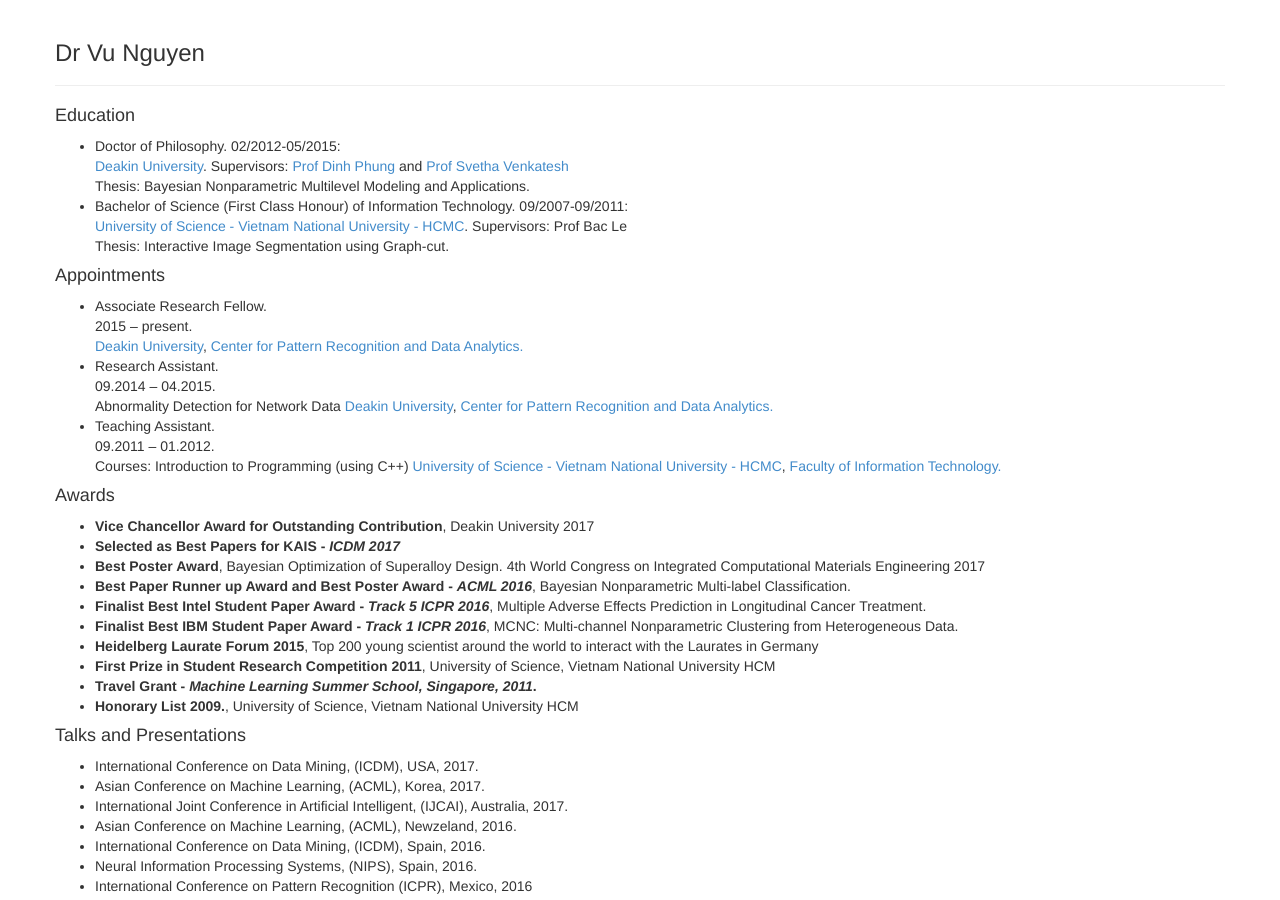
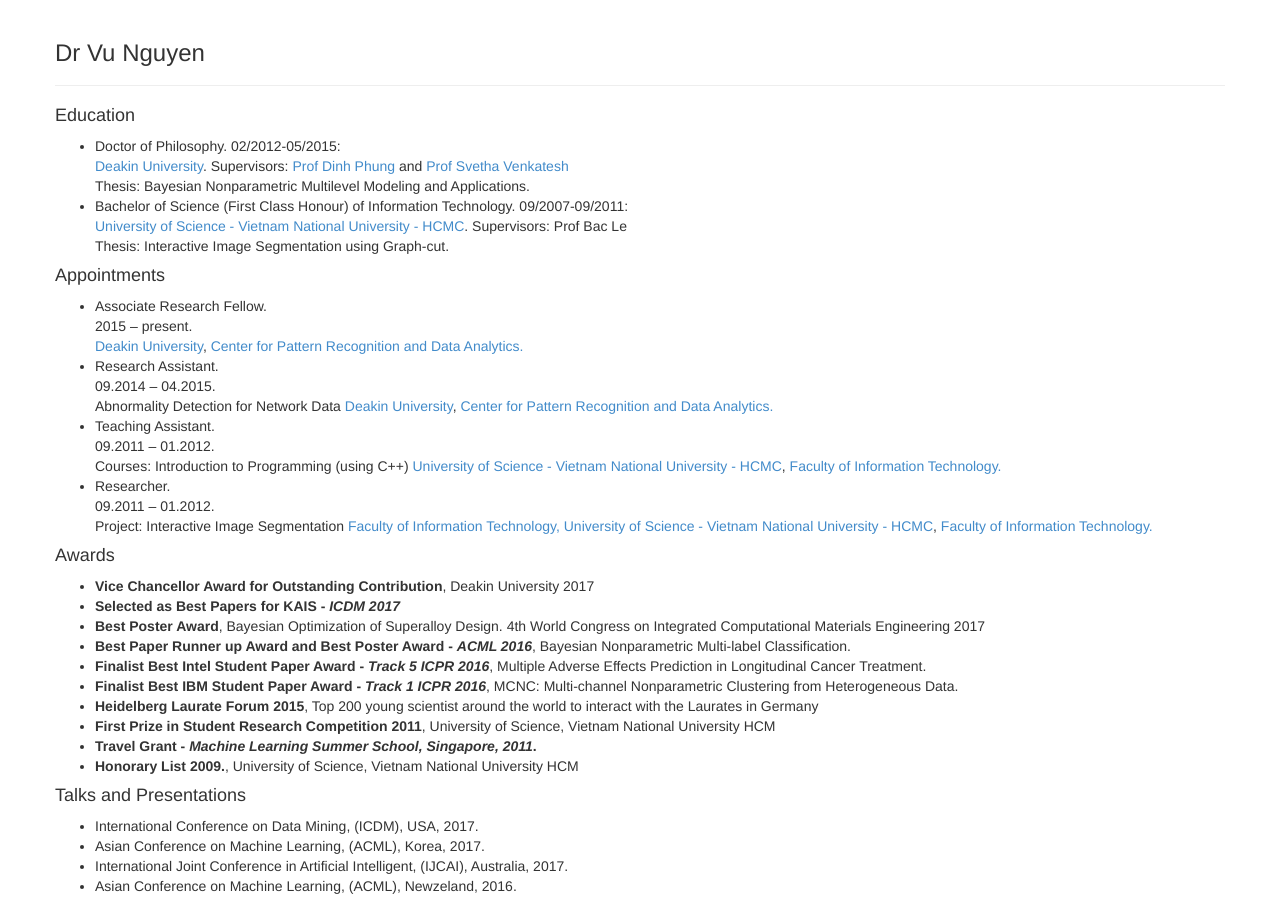
Before and after one commit to ntienvu/ntienvu.github.io, a Jekyll site: the page CV.html, which Jekyll copies as it is, in a window 1280 px wide and 900 px high. Built offline with Jekyll 4.4.1, drawn with Linux system fonts in a browser that asks for light colours.

Commit message:
Add files via upload

```diff
--- a/CV.html
+++ b/CV.html
@@ -71,6 +71,14 @@
 
 		Courses: Introduction to Programming (using C++)
         <a href="http://www.hcmus.edu.vn/en/index.php">University of Science - Vietnam National University - HCMC</a>, <a href="http://www.fit.hcmus.edu.vn/vn/"> Faculty of Information Technology.</a>
+      </li>
+
+	        <li>
+        Researcher.<br>
+		09.2011 &ndash; 01.2012.<br>
+
+		Project: Interactive Image Segmentation
+        <a href="http://www.hcmus.edu.vn/en/index.php">Faculty of Information Technology, University of Science - Vietnam National University - HCMC</a>, <a href="http://www.fit.hcmus.edu.vn/vn/"> Faculty of Information Technology.</a>
       </li>
 
   </ul>
```
